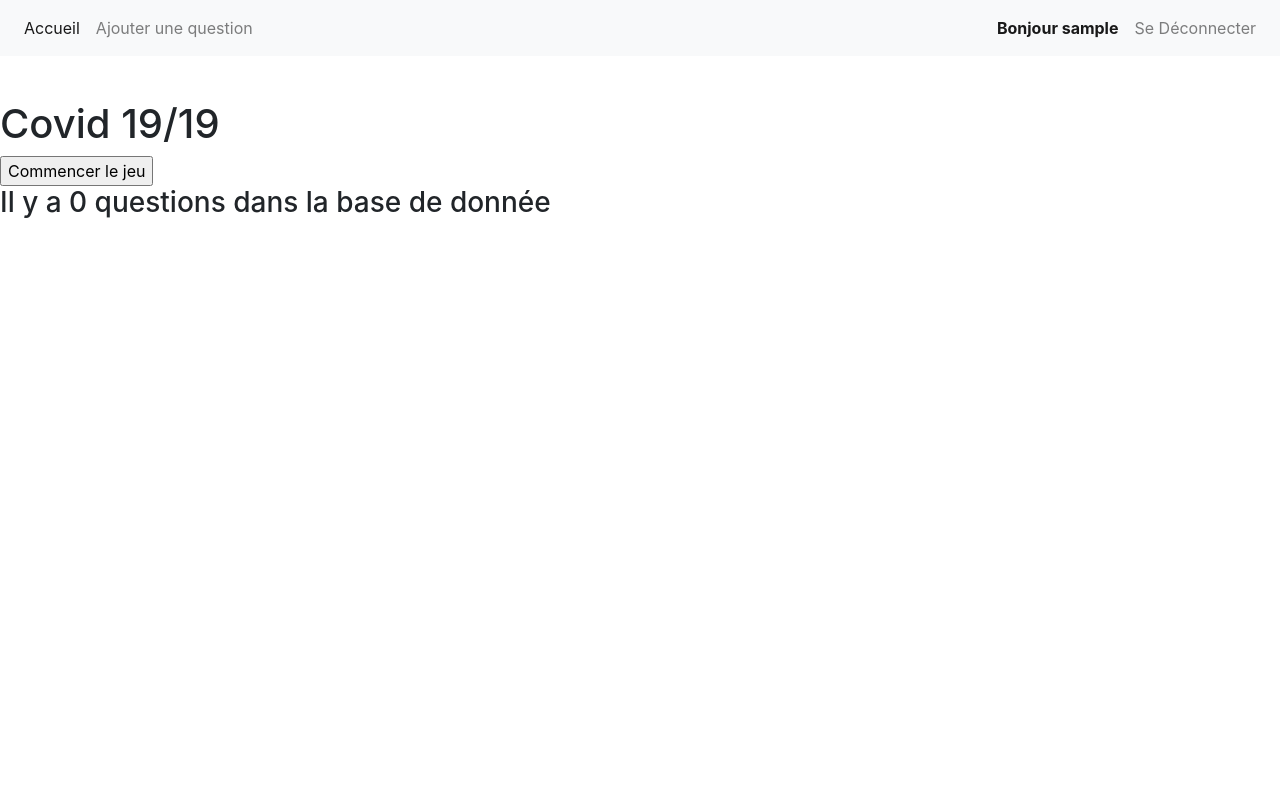
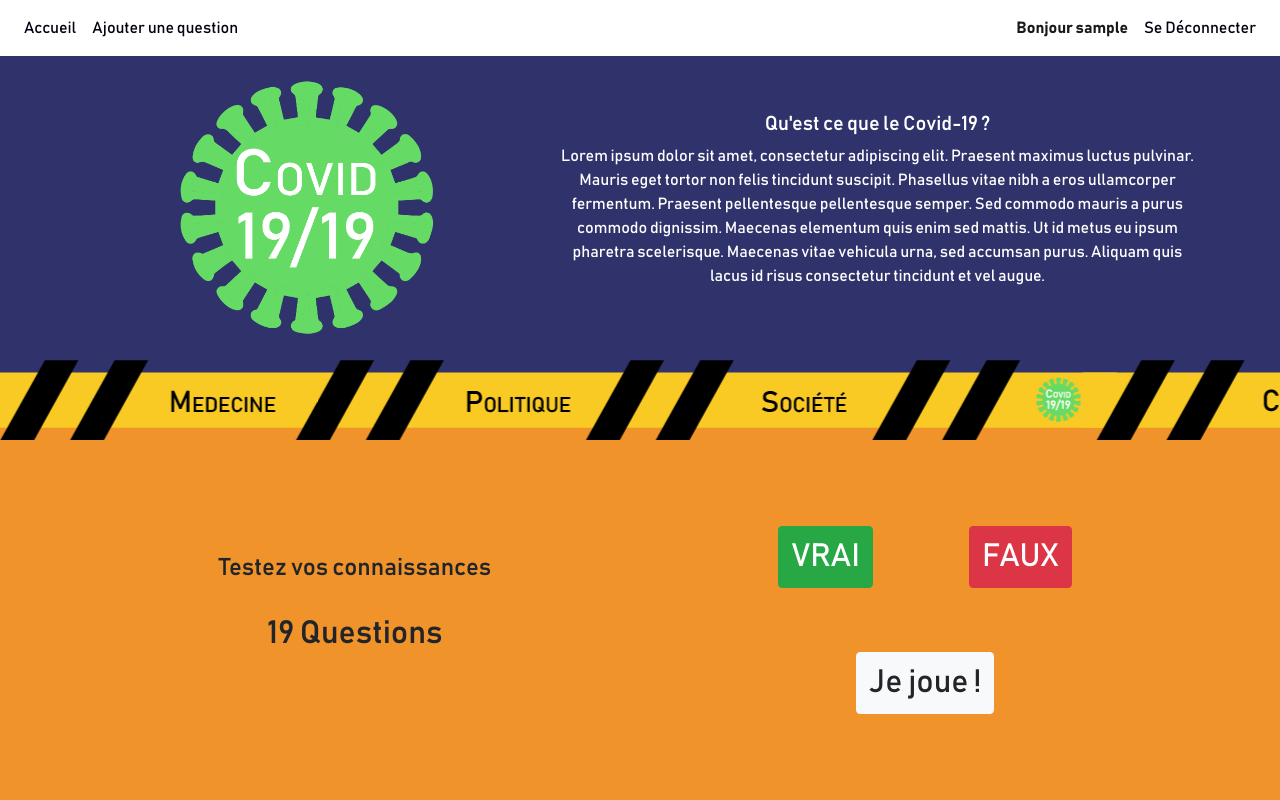
Before and after one commit to ldefaut/projets4, a PHP site: page / in a window 1280 px wide. Run offline with PHP 8.4, Linux system fonts and the light colour scheme; the visitor is signed in with stand-in values (Sample User, id 1); data that the repository does not hold is empty.

Commit message:
14 avril

```diff
--- a/css/style.css
+++ b/css/style.css
@@ -1,13 +1,91 @@
+@font-face { font-family: Bahnschrift;
+	src: url('../fonts/BAHNSCHRIFT.ttf');
+}
+
+body {
+	font-family: Bahnschrift;
+}
+
+.overflow{
+	overflow-y: hidden;
+}
+
+#home{
+	text-align: center;
+	/*background-color: lightgreen;*/
+}
+
 .navbar{
+	transition: background-color 0.5s ease;
+	background-color: #f8f9fa0d!important;
 	top: 0px;
 	position: fixed;
 	width: 100%;
 	z-index: 10;
 }
 
-.cache{
-	height: 100px;
+.navbar a{
+	color: #fff!important;
+	transition: color 0.5s ease;
 }
+
+.navbar:hover{
+	background-color: #fff!important;
+	color: white!important;
+}
+
+.navbar:hover a{
+	color: #000111!important;
+}
+
+.page .parts:first-of-type{
+	padding-top: 56px;
+}
+.parts{
+	height: 45%;
+	background-color: #f0932b;
+}
+.parts:first-of-type{
+	background-color: #30336b;
+	color: white;
+}
+
+.parts .img_acc{
+	width: 60%;
+}
+
+.bandeau {
+	background: linear-gradient(0deg, #f0932b 50%, #30336b	 50%);
+	max-width: 100%;
+	margin: 0 auto;
+	position: relative;
+	overflow: hidden;
+	transform: translate3d(0, 0, 0);
+}
+
+.bandeau > div {
+	height: 80px;
+	width: 6894px;
+	background: url("../images/bande.png");
+	transform: translate3d(0, 0, 0);
+}
+.bandeau .move {
+	animation: moveSlideshow 25s linear infinite;
+}
+
+@keyframes moveSlideshow {
+	100% {
+		transform: translateX(-66.666%);
+	}
+}
+
+
+.page .btn {
+	font-size: 2rem!important;
+	margin : 2rem 3rem;
+}
+
+
 
 #searchBar {
 	position: fixed;
--- a/footer.php
+++ b/footer.php
@@ -1,6 +1,7 @@
 </body>
 <script src="./lib/jquery/jquery-3.4.1.js"></script>
 <script src="./lib/bootstrap-4.3.1/bootstrap.bundle.js"></script>
-<script src="./js/scripts.js"></script>
+<script src="./js/script.js"></script>
 <script src="./js/recherche.js"></script>
+<!-- <script src="./lib/text-particles.js"></script> -->
 </html>
--- a/game.php
+++ b/game.php
@@ -17,7 +17,7 @@ if (count($mon_tab)==0 and $Nquest!=1){
 
 
 
-print_r($Nquest);
+// print_r($Nquest);
 
 
 $maxID = $BDD -> query('SELECT COUNT(*) from reponses');
@@ -49,7 +49,6 @@ array_push($mon_tab, $GetId);
 
 
 $_SESSION['mon_tab'] = $mon_tab;
-print_r($mon_tab);
 
 
 while ($donnees = $result->fetch())
--- a/header.php
+++ b/header.php
@@ -40,10 +40,6 @@ $rest = ucwords(substr(onestla, 1, -4));
 	if (isset($_SESSION['id']) AND isset($_SESSION['pseudo']))
 	{
 		?>
-		<div class="cache">
-
-		</div>
-
 		<nav class="navbar navbar-expand-lg navbar-light bg-light">
 			<button class="navbar-toggler" type="button" data-toggle="collapse" data-target="#navbarSupportedContent" aria-controls="navbarSupportedContent" aria-expanded="false" aria-label="Toggle navigation">
 				<span class="navbar-toggler-icon"></span>
@@ -104,6 +100,8 @@ $rest = ucwords(substr(onestla, 1, -4));
 					<li class="nav-item">
 						<a class="nav-link" href="ajouter.php">Ajouter une question</a>
 					</li>
+				</ul>
+				<ul class="navbar-nav ml-auto">
 					<li class="nav-item">
 						<a class="nav-link" href="connexion.php">Se connecter</a>
 					</li>
--- a/index.php
+++ b/index.php
@@ -12,16 +12,52 @@ $mon_tab  = array();
 $_SESSION['mon_tab'] = $mon_tab;
 ?>
 
-<h1>Covid 19/19</h1>
+<!-- <canvas id="tp__canvas"></canvas> -->
+<section id="home" class="page">
+	<div class="parts">
+		<div class="container h-100">
 
-<form action="game.php" method="post" accept-charset="utf-8">
-	<input type="hidden" name="tab" value="">
-	<input type="hidden" name="Nquest" value="1">
-	<input type="hidden" name="Result" value="1">
-	<input type="submit" value="Commencer le jeu">
-</form>
+			<div class="row h-100">
+				<div class="col-lg-5 col-12 mt-auto mb-auto">
+					<img src="./images/logo_accueil.png" class="img-fluid img_acc">
+				</div>
+				<div class="col-lg-7 col-12 mt-auto mb-auto">
+					<h5>Qu'est ce que le Covid-19 ?</h5>
+					<p>
+						Lorem ipsum dolor sit amet, consectetur adipiscing elit. Praesent maximus luctus pulvinar. Mauris eget tortor non felis tincidunt suscipit. Phasellus vitae nibh a eros ullamcorper fermentum. Praesent pellentesque pellentesque semper. Sed commodo mauris a purus commodo dignissim. Maecenas elementum quis enim sed mattis. Ut id metus eu ipsum pharetra scelerisque. Maecenas vitae vehicula urna, sed accumsan purus. Aliquam quis lacus id risus consectetur tincidunt et vel augue.
+					</p>
+				</div>
+			</div>
+		</div>
+	</div>
+	<div class="bandeau">
+		<div class="move">
+		</div>
+	</div>
+	<div class="parts">
+		<div class="container h-100">
+			<div class="row h-100">
+				<div class="col-6 mt-auto mb-auto">
+					<h4>Testez vos connaissances</h4><br/>
+					<h2>19 Questions</h2><br/>
+				</div>
+				<div class="col-6 mt-auto mb-auto">
+					<button class="btn btn-success">VRAI</button><button class="btn btn-danger">FAUX</button>
 
-<h3>Il y a <?php echo $idmax ?> questions dans la base de donnée</h3>
+					<form action="game.php" method="post" accept-charset="utf-8">
+						<input type="hidden" name="tab" value="">
+						<input type="hidden" name="Nquest" value="1">
+						<input type="hidden" name="Result" value="0">
+						<input class="btn btn-light" type="submit" value="Je joue !">
+					</form>
+				</div>
+			</div>
+		</div>
+	</div>
+
+</section>
+
+
 
 
 <?php
--- a/inscription.php
+++ b/inscription.php
@@ -5,7 +5,8 @@ $mon_tab  = array();
 $_SESSION['mon_tab'] = $mon_tab;
 ?>
 
-<div class="container">
+<div class="mt-auto mb-auto">
+	<div class="container w-50">
 		<div class="border rounded p-5 m-5">
 			<form action="inscription.php" method="POST">
 				<h1>Inscription</h1>
@@ -29,6 +30,8 @@ $_SESSION['mon_tab'] = $mon_tab;
 			</form>
 		</div>
 	</div>
+</div>
+
 
 
 <?php
--- /dev/null
+++ b/js/script.js
@@ -0,0 +1,16 @@
+
+
+
+var page = document.querySelector(".page");
+var Hinit = page.offsetHeight;
+
+var haut = window.innerHeight;
+
+if (Hinit< haut) {
+
+	$(document).ready(function(){
+		$(".page").closest("body").css("overflow", "hidden");
+		page.style.height = haut + "px";
+		console.log(haut);
+	})
+}
--- a/reponse.php
+++ b/reponse.php
@@ -30,7 +30,7 @@ else{
 }
 
 
-if ($Nquest==10){
+if ($Nquest==4){
 	$mon_tab = array();
 	$_SESSION['mon_tab'] = $mon_tab;
 	?>
--- a/verification.php
+++ b/verification.php
@@ -32,7 +32,7 @@ $_SESSION['mon_tab'] = $mon_tab;
 					<div class="form-group">
 						<th scope="row"><?php echo $count;?></th>
 						<td>
-							<input class="form-control" type="text" name="question" id="question" value="<?php echo $safeQuestion;?>">
+							<textarea class="form-control" name="question" id="question" id="exampleFormControlTextarea1"><?php echo html_entity_decode(htmlspecialchars_decode($donnees['question']));?></textarea>
 						</td>
 						<td>
 							<select class="form-control" name="reponse" id="reponse">
```
Also changed, not shown: ajouter.php (+24 -11 lines), connexion.php (+16 -8 lines), text.html (added, +20 -0 lines), fonts/BAHNSCHRIFT.TTF (added), images/bande.png (added), images/bande_accueil.png (added), images/logo_accueil.png (added). Lines whose indentation alone changed are shown as unchanged.
